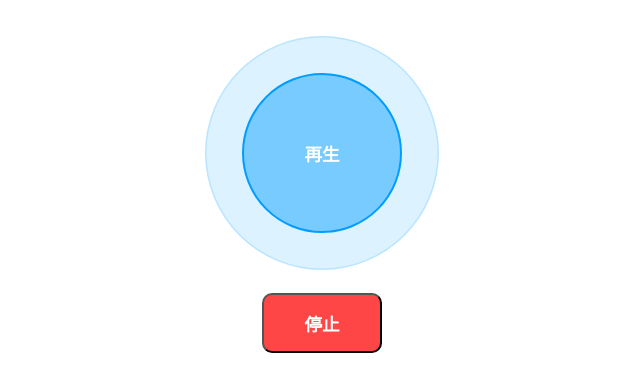
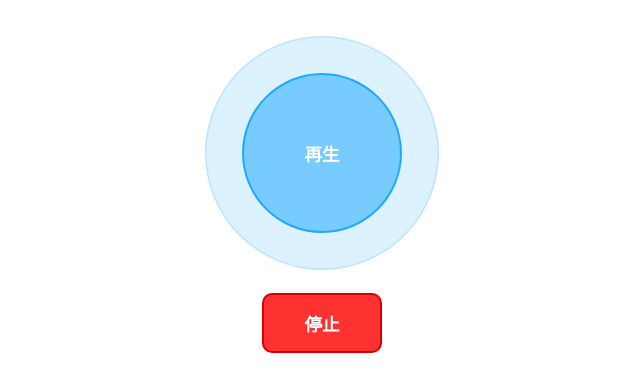
Before and after one commit to hotta1024/portfolio, a plain HTML site: page otohime/index.html in a window 1280 px wide. Shown: the part 148-540 px from the top of the page, without its empty margins (318-958 px from the left). Drawn offline with Linux system fonts and the light colour scheme.

Commit message:
Update style.css

```diff
--- a/otohime/style.css
+++ b/otohime/style.css
@@ -23,7 +23,7 @@ body{
     cursor: pointer;
     transition: 0.8s ;
     position: relative;
-    border: 2px solid #009dff;
+    border: 2px solid #009dffbd;
     color: #ffffff;
 }
 
@@ -63,9 +63,10 @@ body{
 }
 
 #pause{
-    background-color: #ff0000b9;
+    background-color: #ff0000cd;
     width: 120px;
     height: 60px;
     border-radius: 10px;
     color: #ffffff;
+    border: 2px solid #db0000;
 }
```
